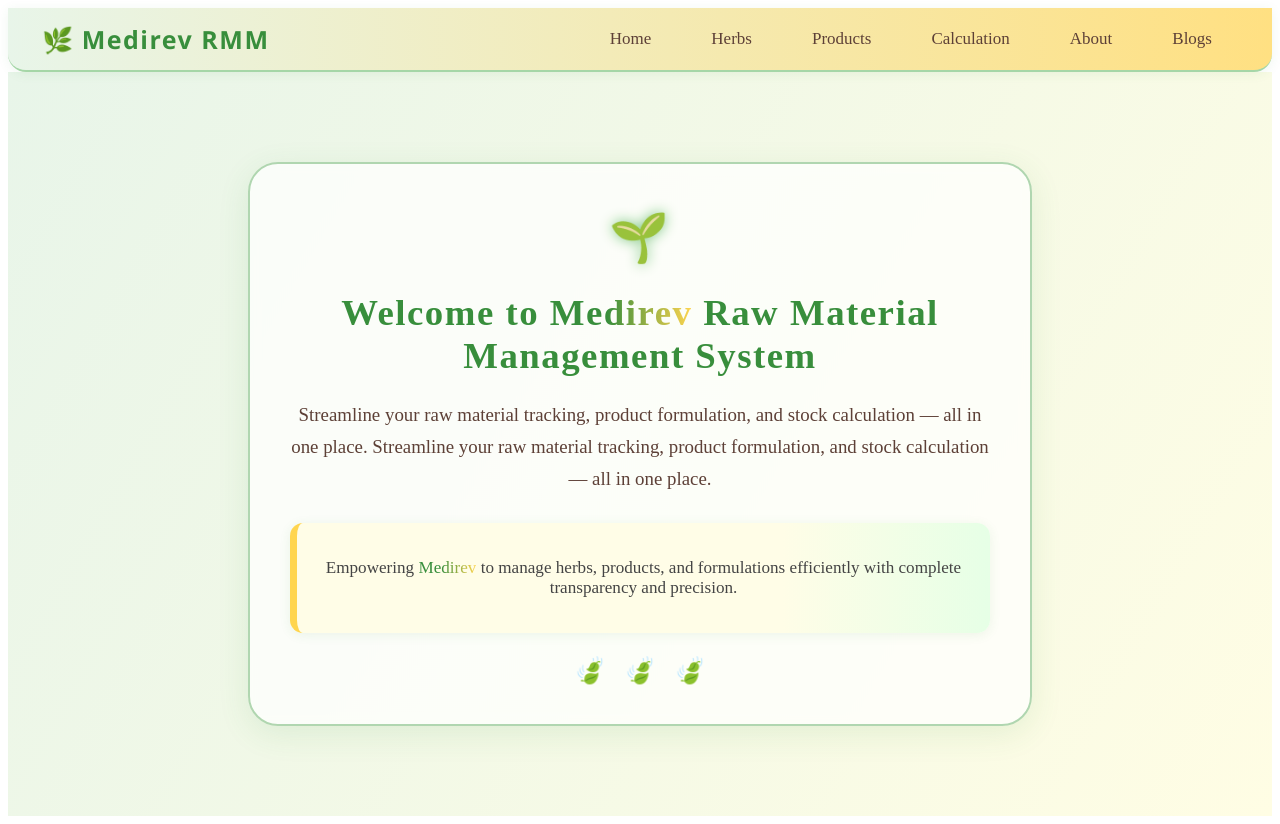
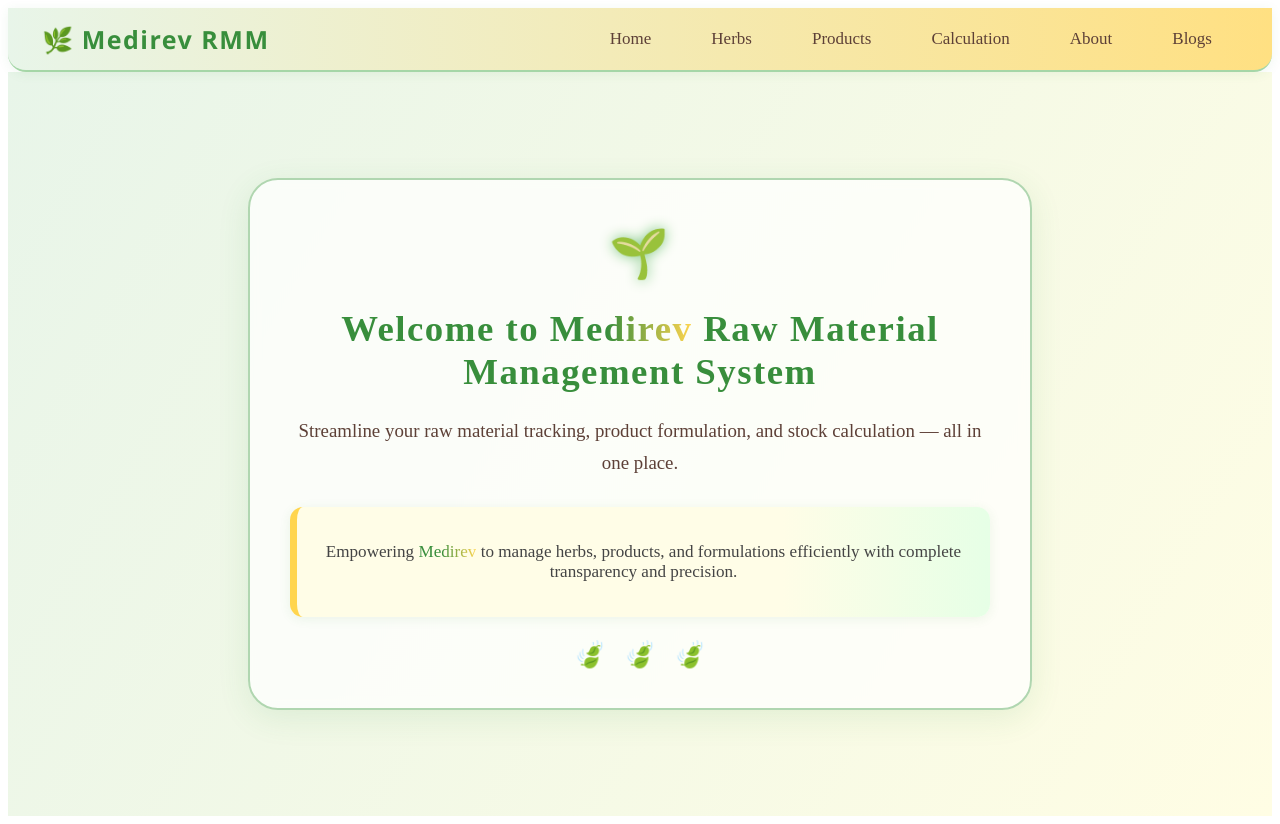
Before and after one commit to chanchalGoyal1155/Medirev-RMM, a React (Create React App) app in the folder frontend/: page / in a window 1280 px wide. Built offline with nearby package versions, Linux system fonts and the light colour scheme.

Commit message:
remove a paragraph

```diff
--- a/frontend/src/pages/Home.js
+++ b/frontend/src/pages/Home.js
@@ -11,9 +11,6 @@ function Home() {
         </h1>
         <p className="home-subtitle-anim">
           Streamline your raw material tracking, product formulation, and stock calculation — all in one place.
-          Streamline your raw material tracking, product formulation, and stock calculation — all in one place.
-
-
         </p>
         <div className="home-highlight-anim">
           <p>
```
